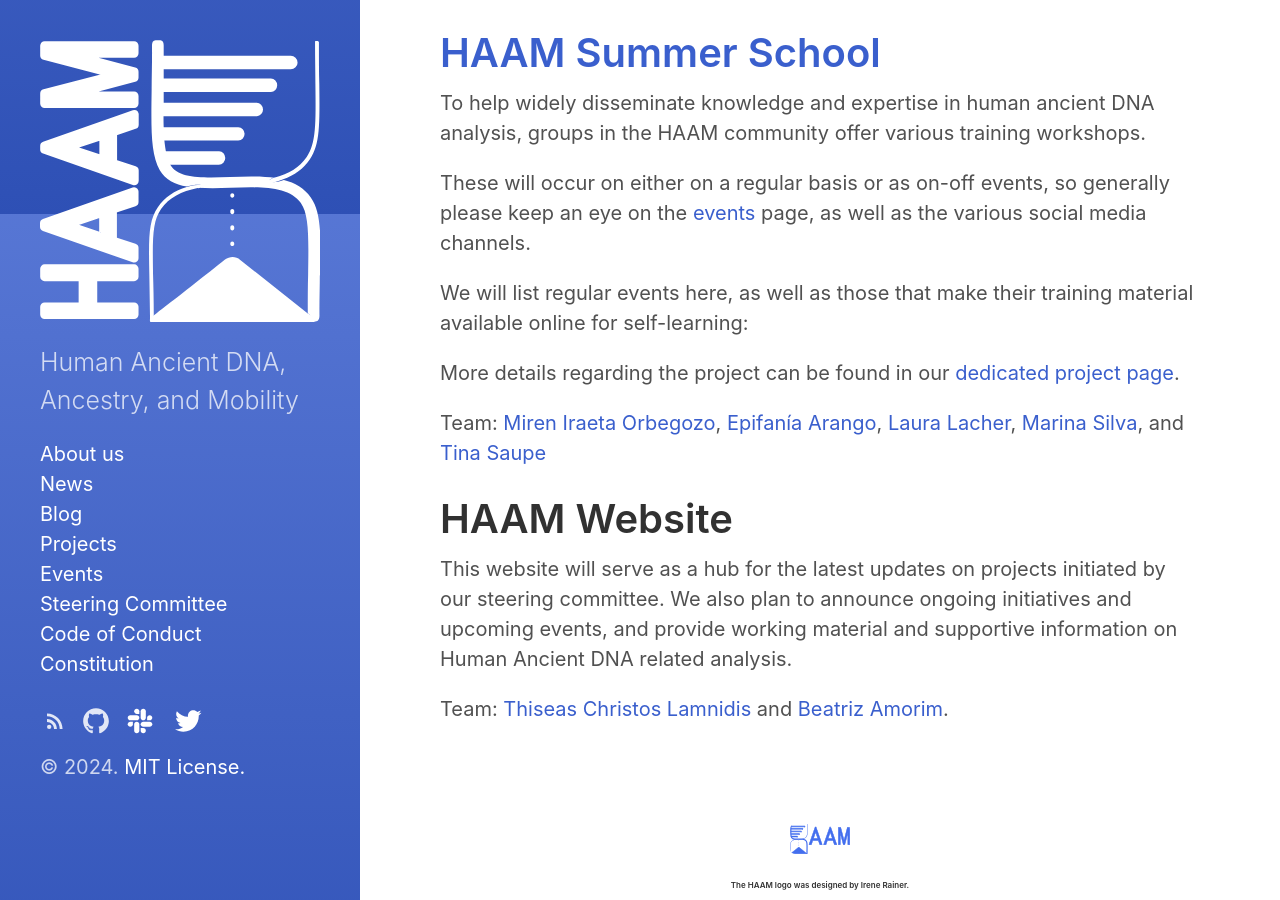
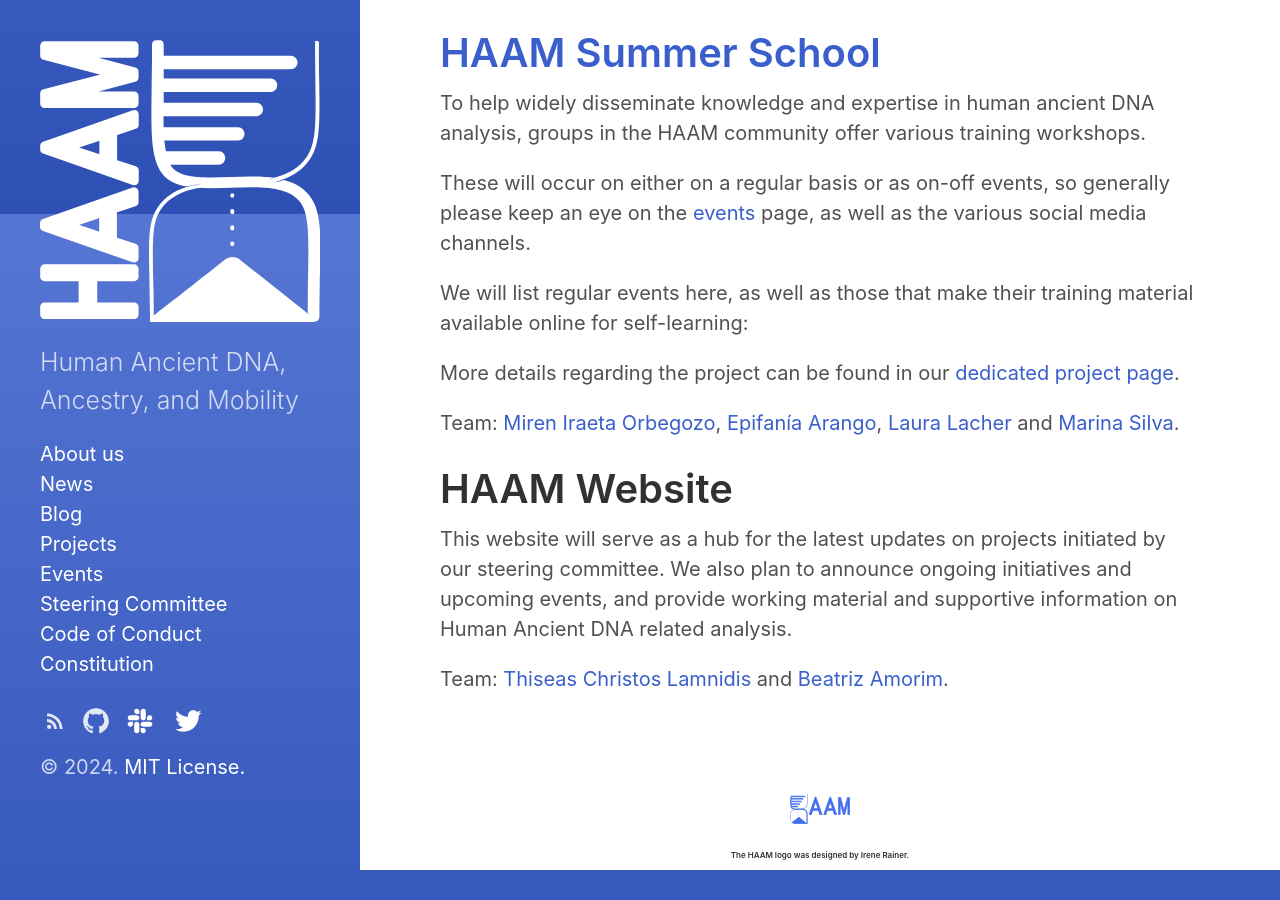
Before and after one commit to haam-community/haam-community.github.io, a Jekyll site: the page built from projects.md, in a window 1280 px wide and 900 px high, scrolled down 686 px. Built offline with Jekyll 4.4.1, drawn with Linux system fonts in a browser that asks for light colours; after the commit the page ends 1556 px from its top, so only the background shows below that.

Commit message:
Removed Tina from summer school organization in projects and page.

```diff
--- a/projects.md
+++ b/projects.md
@@ -39,7 +39,7 @@
 Supported by:
 -->
 
-Team: [Miren Iraeta Orbegozo](mailto:iraeta.miren@gmail.com), [Epifanía Arango](mailto:epifaniarango@gmail.com), [Laura Lacher](mailto:laura_lacher@eva.mpg.de), [Marina Silva](mailto:marina.silva@crick.ac.uk), and [Tina Saupe](mailto:tsaupe@live.de)
+Team: [Miren Iraeta Orbegozo](mailto:iraeta.miren@gmail.com), [Epifanía Arango](mailto:epifaniarango@gmail.com), [Laura Lacher](mailto:laura_lacher@eva.mpg.de) and [Marina Silva](mailto:marina.silva@crick.ac.uk).
 
 
 # HAAM Website
```
Also changed, not shown: projects/haam_summer_school.md (+1 -1 lines).
